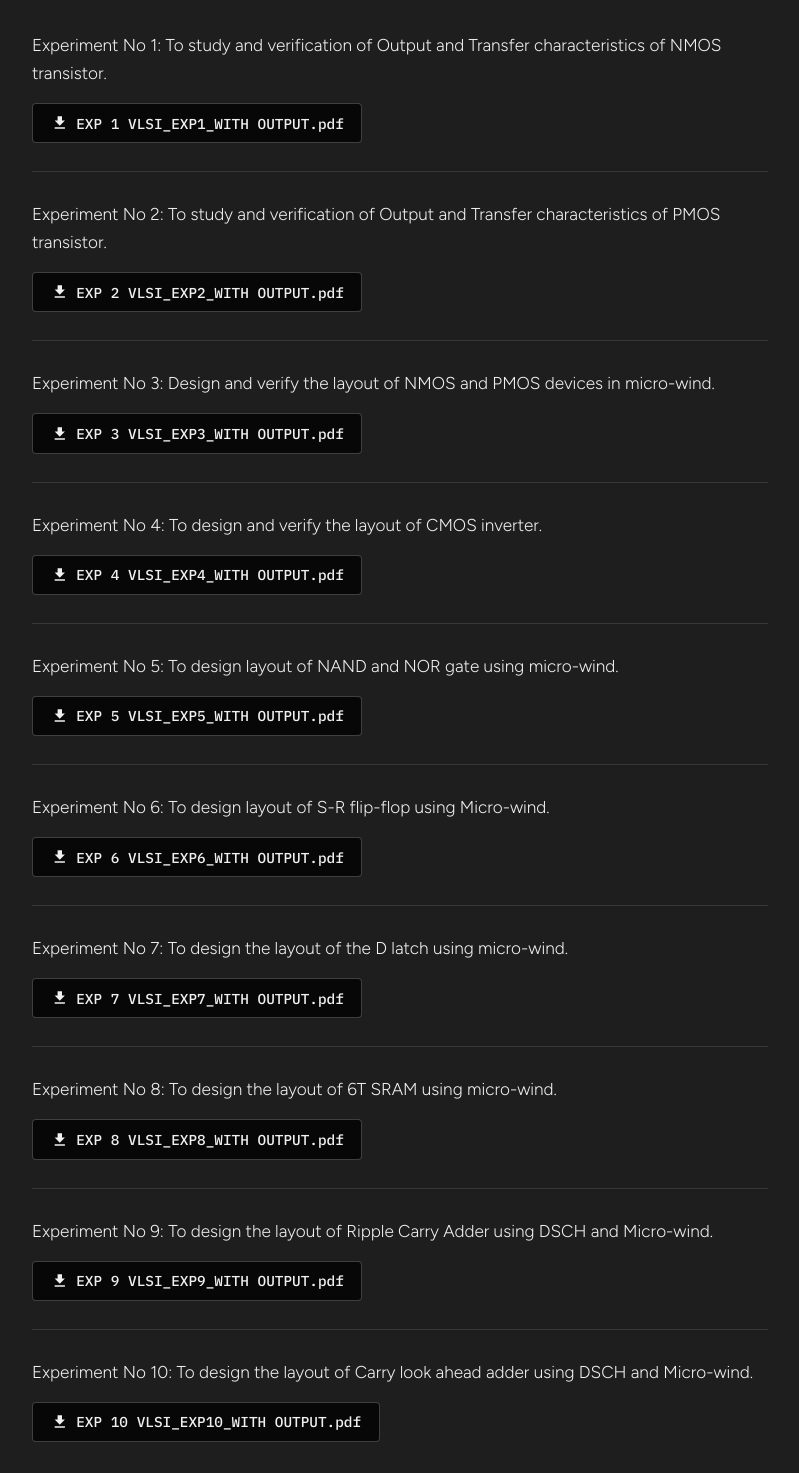
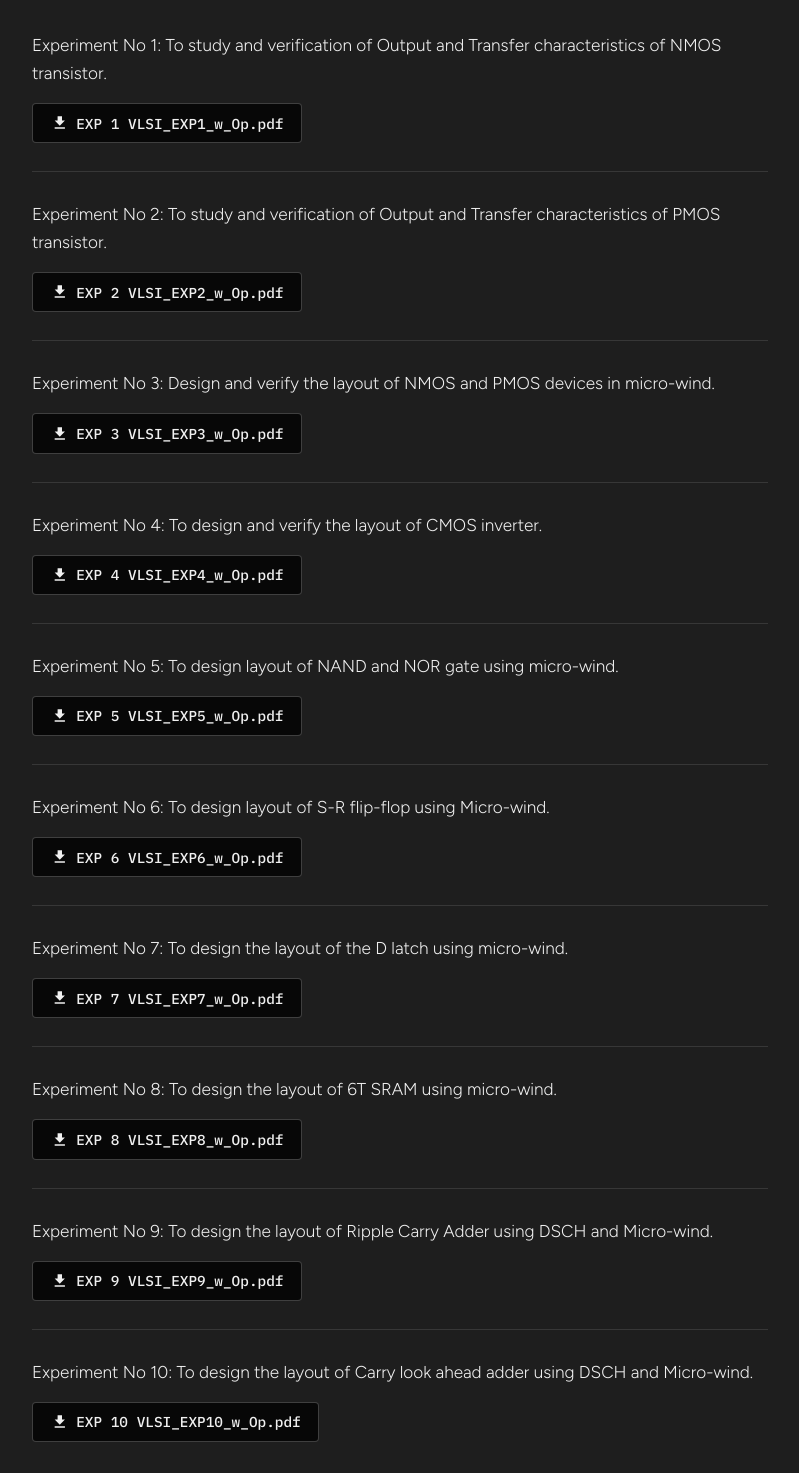
Before and after one commit to maazshaikh2079/vlsi-exp, a plain HTML site: page src/index.html in a window 1280 px wide. Shown: the part 110-1583 px from the top of the page, without its empty margins (240-1039 px from the left). Drawn offline with Linux system fonts and the light colour scheme.

Commit message:
Rename PDFs to VLSI_EXP*_w_Op.pdf and commit .gitignore

```diff
--- a/src/index.html
+++ b/src/index.html
@@ -253,100 +253,100 @@
     <div class="experiment-list">
       <div class="experiment-item">
         <p class="experiment-label">Experiment No  1: To study and verification of Output and Transfer characteristics of NMOS transistor.</p>
-        <a class="download-btn" href="assets/VLSI_EXP1_WITH%20OUTPUT.pdf" download="VLSI_EXP1_WITH OUTPUT.pdf">
+        <a class="download-btn" href="assets/VLSI_EXP1_w_Op.pdf" download="VLSI_EXP1_w_Op.pdf">
           <button class="pdf-btn" type="button">
             <svg xmlns="http://www.w3.org/2000/svg" viewBox="0 0 24 24"><path d="M19 9h-4V3H9v6H5l7 7 7-7zM5 18v2h14v-2H5z"/></svg>
-            EXP 1  VLSI_EXP1_WITH OUTPUT.pdf
+            EXP 1  VLSI_EXP1_w_Op.pdf
           </button>
         </a>
       </div>
 
       <div class="experiment-item">
         <p class="experiment-label">Experiment No  2: To study and verification of Output and Transfer characteristics of PMOS transistor.</p>
-        <a class="download-btn" href="assets/VLSI_EXP2_WITH%20OUTPUT.pdf" download="VLSI_EXP2_WITH OUTPUT.pdf">
+        <a class="download-btn" href="assets/VLSI_EXP2_w_Op.pdf" download="VLSI_EXP2_w_Op.pdf">
           <button class="pdf-btn" type="button">
             <svg xmlns="http://www.w3.org/2000/svg" viewBox="0 0 24 24"><path d="M19 9h-4V3H9v6H5l7 7 7-7zM5 18v2h14v-2H5z"/></svg>
-            EXP 2  VLSI_EXP2_WITH OUTPUT.pdf
+            EXP 2  VLSI_EXP2_w_Op.pdf
           </button>
         </a>
       </div>
 
       <div class="experiment-item">
         <p class="experiment-label">Experiment No  3: Design and verify the layout of NMOS and PMOS devices in micro-wind.</p>
-        <a class="download-btn" href="assets/VLSI_EXP3_WITH%20OUTPUT.pdf" download="VLSI_EXP3_WITH OUTPUT.pdf">
+        <a class="download-btn" href="assets/VLSI_EXP3_w_Op.pdf" download="VLSI_EXP3_w_Op.pdf">
           <button class="pdf-btn" type="button">
             <svg xmlns="http://www.w3.org/2000/svg" viewBox="0 0 24 24"><path d="M19 9h-4V3H9v6H5l7 7 7-7zM5 18v2h14v-2H5z"/></svg>
-            EXP 3  VLSI_EXP3_WITH OUTPUT.pdf
+            EXP 3  VLSI_EXP3_w_Op.pdf
           </button>
         </a>
       </div>
 
       <div class="experiment-item">
         <p class="experiment-label">Experiment No  4: To design and verify the layout of CMOS inverter.</p>
-        <a class="download-btn" href="assets/VLSI_EXP4_WITH%20OUTPUT.pdf" download="VLSI_EXP4_WITH OUTPUT.pdf">
+        <a class="download-btn" href="assets/VLSI_EXP4_w_Op.pdf" download="VLSI_EXP4_w_Op.pdf">
           <button class="pdf-btn" type="button">
             <svg xmlns="http://www.w3.org/2000/svg" viewBox="0 0 24 24"><path d="M19 9h-4V3H9v6H5l7 7 7-7zM5 18v2h14v-2H5z"/></svg>
-            EXP 4  VLSI_EXP4_WITH OUTPUT.pdf
+            EXP 4  VLSI_EXP4_w_Op.pdf
           </button>
         </a>
       </div>
 
       <div class="experiment-item">
         <p class="experiment-label">Experiment No  5: To design layout of NAND and NOR gate using micro-wind.</p>
-        <a class="download-btn" href="assets/VLSI_EXP5_WITH%20OUTPUT.pdf" download="VLSI_EXP5_WITH OUTPUT.pdf">
+        <a class="download-btn" href="assets/VLSI_EXP5_w_Op.pdf" download="VLSI_EXP5_w_Op.pdf">
           <button class="pdf-btn" type="button">
             <svg xmlns="http://www.w3.org/2000/svg" viewBox="0 0 24 24"><path d="M19 9h-4V3H9v6H5l7 7 7-7zM5 18v2h14v-2H5z"/></svg>
-            EXP 5  VLSI_EXP5_WITH OUTPUT.pdf
+            EXP 5  VLSI_EXP5_w_Op.pdf
           </button>
         </a>
       </div>
 
       <div class="experiment-item">
         <p class="experiment-label">Experiment No  6: To design layout of S-R flip-flop using Micro-wind.</p>
-        <a class="download-btn" href="assets/VLSI_EXP6_WITH%20OUTPUT.pdf" download="VLSI_EXP6_WITH OUTPUT.pdf">
+        <a class="download-btn" href="assets/VLSI_EXP6_w_Op.pdf" download="VLSI_EXP6_w_Op.pdf">
           <button class="pdf-btn" type="button">
             <svg xmlns="http://www.w3.org/2000/svg" viewBox="0 0 24 24"><path d="M19 9h-4V3H9v6H5l7 7 7-7zM5 18v2h14v-2H5z"/></svg>
-            EXP 6  VLSI_EXP6_WITH OUTPUT.pdf
+            EXP 6  VLSI_EXP6_w_Op.pdf
           </button>
         </a>
       </div>
 
       <div class="experiment-item">
         <p class="experiment-label">Experiment No  7: To design the layout of the D latch using micro-wind.</p>
-        <a class="download-btn" href="assets/VLSI_EXP7_WITH%20OUTPUT.pdf" download="VLSI_EXP7_WITH OUTPUT.pdf">
+        <a class="download-btn" href="assets/VLSI_EXP7_w_Op.pdf" download="VLSI_EXP7_w_Op.pdf">
           <button class="pdf-btn" type="button">
             <svg xmlns="http://www.w3.org/2000/svg" viewBox="0 0 24 24"><path d="M19 9h-4V3H9v6H5l7 7 7-7zM5 18v2h14v-2H5z"/></svg>
-            EXP 7  VLSI_EXP7_WITH OUTPUT.pdf
+            EXP 7  VLSI_EXP7_w_Op.pdf
           </button>
         </a>
       </div>
 
       <div class="experiment-item">
         <p class="experiment-label">Experiment No  8: To design the layout of 6T SRAM using micro-wind.</p>
-        <a class="download-btn" href="assets/VLSI_EXP8_WITH%20OUTPUT.pdf" download="VLSI_EXP8_WITH OUTPUT.pdf">
+        <a class="download-btn" href="assets/VLSI_EXP8_w_Op.pdf" download="VLSI_EXP8_w_Op.pdf">
           <button class="pdf-btn" type="button">
             <svg xmlns="http://www.w3.org/2000/svg" viewBox="0 0 24 24"><path d="M19 9h-4V3H9v6H5l7 7 7-7zM5 18v2h14v-2H5z"/></svg>
-            EXP 8  VLSI_EXP8_WITH OUTPUT.pdf
+            EXP 8  VLSI_EXP8_w_Op.pdf
           </button>
         </a>
       </div>
 
       <div class="experiment-item">
         <p class="experiment-label">Experiment No  9: To design the layout of Ripple Carry Adder using DSCH and Micro-wind.</p>
-        <a class="download-btn" href="assets/VLSI_EXP9_WITH%20OUTPUT.pdf" download="VLSI_EXP9_WITH OUTPUT.pdf">
+        <a class="download-btn" href="assets/VLSI_EXP9_w_Op.pdf" download="VLSI_EXP9_w_Op.pdf">
           <button class="pdf-btn" type="button">
             <svg xmlns="http://www.w3.org/2000/svg" viewBox="0 0 24 24"><path d="M19 9h-4V3H9v6H5l7 7 7-7zM5 18v2h14v-2H5z"/></svg>
-            EXP 9  VLSI_EXP9_WITH OUTPUT.pdf
+            EXP 9  VLSI_EXP9_w_Op.pdf
           </button>
         </a>
       </div>
 
       <div class="experiment-item">
         <p class="experiment-label">Experiment No  10: To design the layout of Carry look ahead adder using DSCH and Micro-wind.</p>
-        <a class="download-btn" href="assets/VLSI_EXP10_WITH%20OUTPUT.pdf" download="VLSI_EXP10_WITH OUTPUT.pdf">
+        <a class="download-btn" href="assets/VLSI_EXP10_w_Op.pdf" download="VLSI_EXP10_w_Op.pdf">
           <button class="pdf-btn" type="button">
             <svg xmlns="http://www.w3.org/2000/svg" viewBox="0 0 24 24"><path d="M19 9h-4V3H9v6H5l7 7 7-7zM5 18v2h14v-2H5z"/></svg>
-            EXP 10  VLSI_EXP10_WITH OUTPUT.pdf
+            EXP 10  VLSI_EXP10_w_Op.pdf
           </button>
         </a>
       </div>
```
Also changed, not shown: 21 other files.
